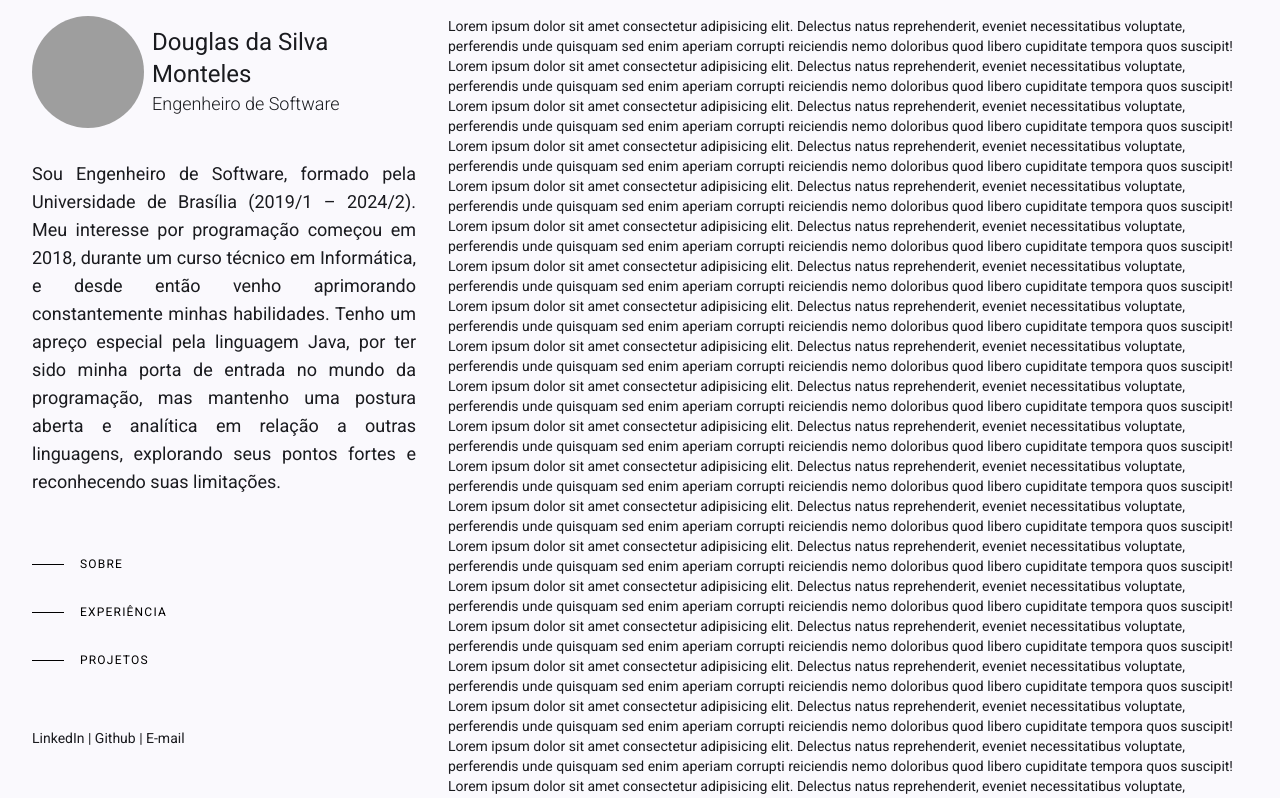
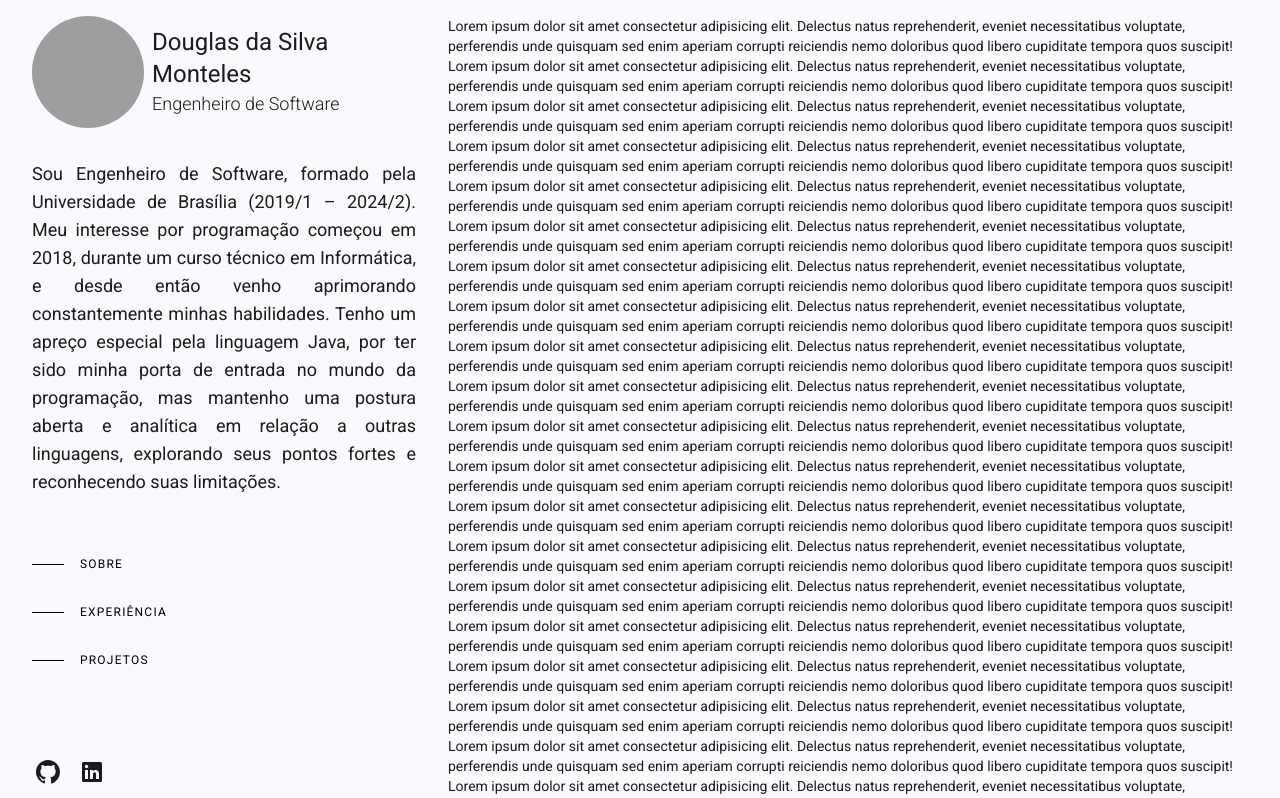
Before and after one commit to DouglasMonteles/DouglasMonteles, an Angular app in the folder portfolio/: page / in a window 1280 px wide. Shown: the top 798 px of the page. Built offline with nearby package versions, Linux system fonts and the light colour scheme; grey boxes are pictures that could not be loaded.

Commit message:
:recycle: created footer social media links
Change-Id: I05d495db68164249a4eac7e3b27e2f6e7ad80cee

```diff
--- a/portfolio/src/app/app.html
+++ b/portfolio/src/app/app.html
@@ -2,7 +2,7 @@
   lg:grid-cols-3 lg:gap-8"
 >
   <section class="lg:col-span-1">
-    <div class="lg:sticky lg:top-4 lg:max-h-screen">
+    <div class="lg:sticky lg:top-4 lg:max-h-screen h-full">
       <div class="flex flex-col justify-between h-full">
         <div class="flex flex-col justify-between">
           <app-profile
@@ -34,7 +34,7 @@
         </div>
 
         <app-footer
-          class="hidden lg:block"
+          class="hidden mb-24 lg:block"
         ></app-footer>
       </div>
     </div>
@@ -240,6 +240,6 @@
   </aside>
 
   <app-footer
-    class="block mt-auto lg:hidden"
+    class="mx-auto block lg:hidden"
   ></app-footer>
 </main>
--- /dev/null
+++ b/portfolio/src/app/components/footer/footer-link/footer-link.html
@@ -0,0 +1,14 @@
+<a
+  class="block hover:text-gray-500"
+  [href]="link()"
+  target="_blank"
+  rel="noreferrer noopener"
+  aria-label="GitHub (opens in a new tab)"
+  title="GitHub"
+>
+  <span class="sr-only">
+    {{text()}}
+  </span>
+
+  <ng-content />
+</a>
--- /dev/null
+++ b/portfolio/src/app/components/footer/footer-link/footer-link.ts
@@ -0,0 +1,16 @@
+import { Component, input } from '@angular/core';
+
+@Component({
+  selector: 'app-footer-link',
+  imports: [],
+  templateUrl: './footer-link.html',
+  styleUrl: './footer-link.scss'
+})
+export class FooterLink {
+
+  text = input<string>("");
+  link = input<string>("");
+  ariaLabel = input<string>("");
+
+
+}
--- a/portfolio/src/app/components/footer/footer.html
+++ b/portfolio/src/app/components/footer/footer.html
@@ -1,4 +1,40 @@
-<footer class="text-left mb-4
-  sm:mb-8">
-  LinkedIn | Github | E-mail
+<footer class="mb-8 sm:mb-8">
+  <ul
+    class="ml-1 mt-8 flex items-center"
+    aria-label="Social media"
+  >
+    <li class="mr-5 shrink-0 text-xs">
+      <app-footer-link
+        text="GitHub"
+        link="https://github.com/DouglasMonteles"
+      >
+        <svg
+          xmlns="http://www.w3.org/2000/svg"
+          viewBox="0 0 16 16"
+          fill="currentColor"
+          class="h-6 w-6"
+          aria-hidden="true"
+        >
+          <path d="M8 0C3.58 0 0 3.58 0 8c0 3.54 2.29 6.53 5.47 7.59.4.07.55-.17.55-.38 0-.19-.01-.82-.01-1.49-2.01.37-2.53-.49-2.69-.94-.09-.23-.48-.94-.82-1.13-.28-.15-.68-.52-.01-.53.63-.01 1.08.58 1.23.82.72 1.21 1.87.87 2.33.66.07-.52.28-.87.51-1.07-1.78-.2-3.64-.89-3.64-3.95 0-.87.31-1.59.82-2.15-.08-.2-.36-1.02.08-2.12 0 0 .67-.21 2.2.82.64-.18 1.32-.27 2-.27.68 0 1.36.09 2 .27 1.53-1.04 2.2-.82 2.2-.82.44 1.1.16 1.92.08 2.12.51.56.82 1.27.82 2.15 0 3.07-1.87 3.75-3.65 3.95.29.25.54.73.54 1.48 0 1.07-.01 1.93-.01 2.2 0 .21.15.46.55.38A8.013 8.013 0 0016 8c0-4.42-3.58-8-8-8z"></path>
+        </svg>
+      </app-footer-link>
+    </li>
+
+    <li class="mr-5 shrink-0 text-xs">
+      <app-footer-link
+        text="LinkedIn"
+        link="https://www.linkedin.com/in/douglas-monteles"
+      >
+        <svg
+          xmlns="http://www.w3.org/2000/svg"
+          viewBox="0 0 24 24"
+          fill="currentColor"
+          class="h-6 w-6"
+          aria-hidden="true"
+        >
+          <path d="M20.5 2h-17A1.5 1.5 0 002 3.5v17A1.5 1.5 0 003.5 22h17a1.5 1.5 0 001.5-1.5v-17A1.5 1.5 0 0020.5 2zM8 19H5v-9h3zM6.5 8.25A1.75 1.75 0 118.3 6.5a1.78 1.78 0 01-1.8 1.75zM19 19h-3v-4.74c0-1.42-.6-1.93-1.38-1.93A1.74 1.74 0 0013 14.19a.66.66 0 000 .14V19h-3v-9h2.9v1.3a3.11 3.11 0 012.7-1.4c1.55 0 3.36.86 3.36 3.66z"></path>
+        </svg>
+      </app-footer-link>
+    </li>
+  </ul>
 </footer>
--- a/portfolio/src/app/components/footer/footer.ts
+++ b/portfolio/src/app/components/footer/footer.ts
@@ -1,8 +1,11 @@
 import { Component } from '@angular/core';
+import { FooterLink } from './footer-link/footer-link';
 
 @Component({
   selector: 'app-footer',
-  imports: [],
+  imports: [
+    FooterLink
+  ],
   templateUrl: './footer.html',
   styleUrl: './footer.scss'
 })
```
Also changed, not shown: portfolio/src/app/components/footer/footer-link/footer-link.scss (added), 1 other file (tests, documents, lock files or other folders).
